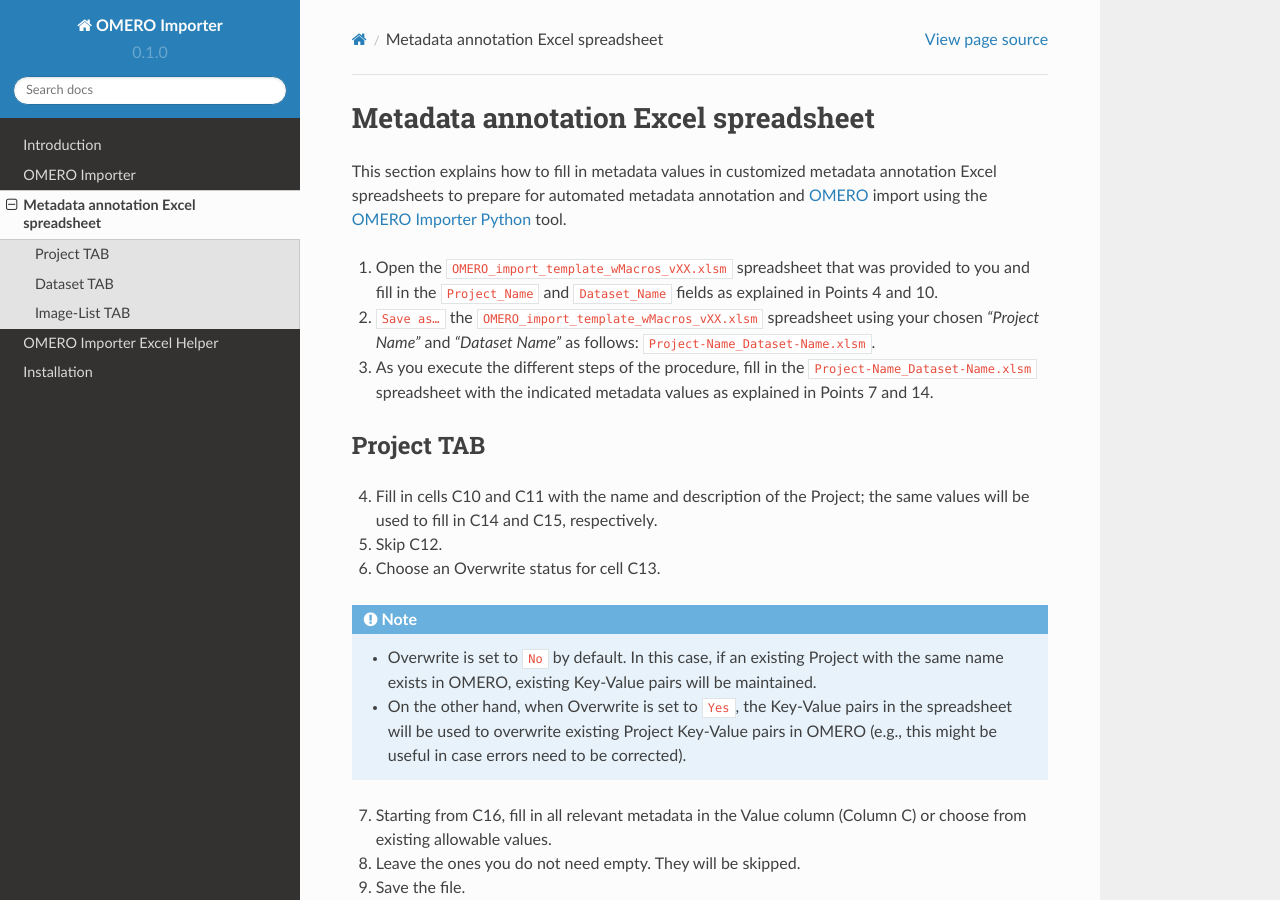
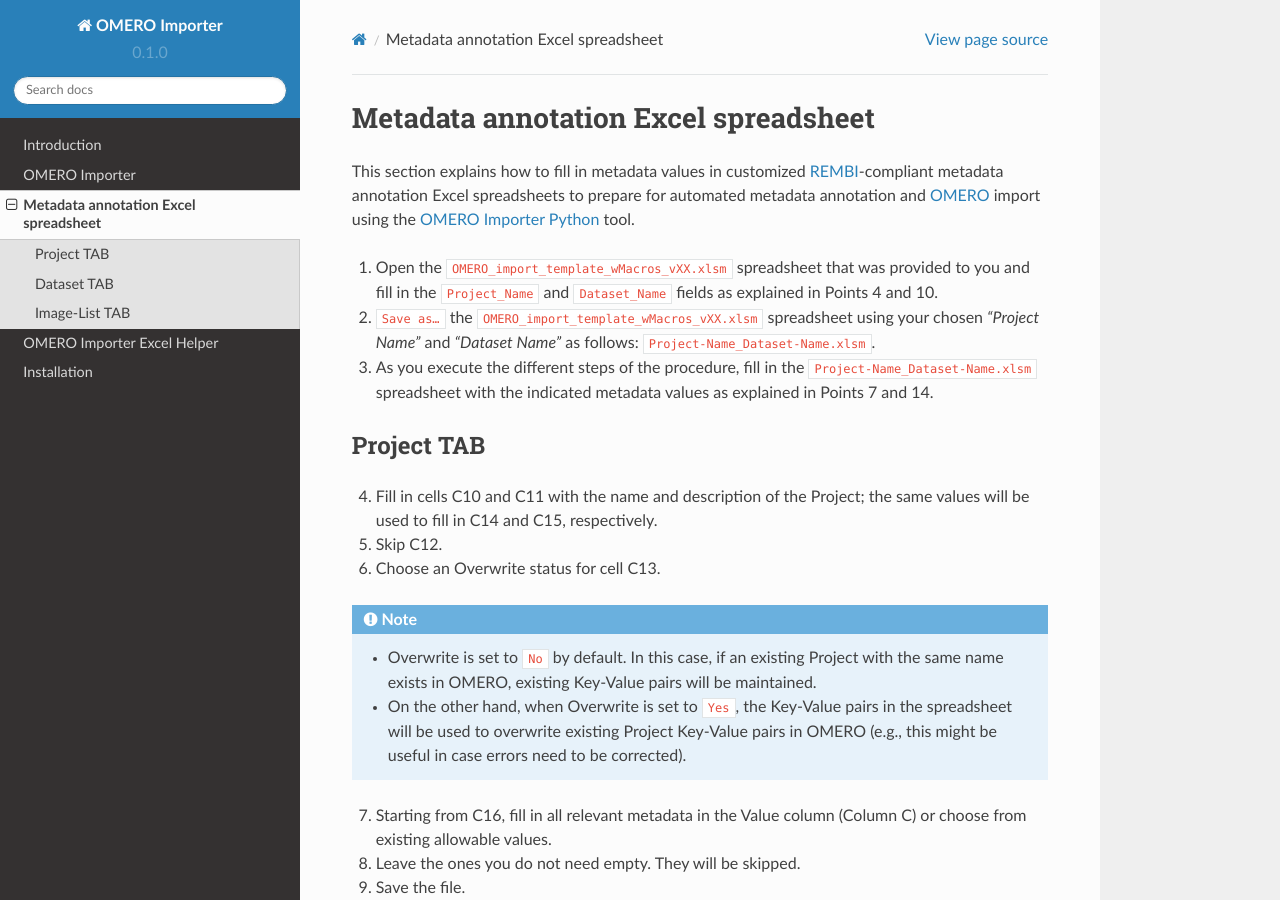
Before and after one commit to WU-BIMAC/OmeroImporterPy-docs, a Sphinx documentation site: the page built from docs/source/usage2.rst, in a window 1280 px wide and 900 px high. Built offline with Sphinx 7.4.7 and the Read the Docs theme 2.0.0, drawn with Linux system fonts in a browser that asks for light colours.

Commit message:
Update usage2.rst

```diff
--- a/docs/source/usage2.rst
+++ b/docs/source/usage2.rst
@@ -1,6 +1,6 @@
 Metadata annotation Excel spreadsheet
 ================================================
-This section explains how to fill in metadata values in customized metadata annotation Excel spreadsheets to prepare for automated metadata annotation and `OMERO <https://www.openmicroscopy.org/omero/scientists/>`_ import using the `OMERO Importer Python <https://github.com/WU-BIMAC/W-IDM_OmeroImporterPy>`_ tool.
+This section explains how to fill in metadata values in customized `REMBI <https://doi.org/10.1038/s41592-021-01166-8>`_-compliant metadata annotation Excel spreadsheets to prepare for automated metadata annotation and `OMERO <https://www.openmicroscopy.org/omero/scientists/>`_ import using the `OMERO Importer Python <https://github.com/WU-BIMAC/W-IDM_OmeroImporterPy>`_ tool.
 
 1.	Open the  ``OMERO_import_template_wMacros_vXX.xlsm`` spreadsheet that was provided to you and fill in the ``Project_Name`` and ``Dataset_Name`` fields as explained in Points 4 and 10.
 2.	``Save as…`` the ``OMERO_import_template_wMacros_vXX.xlsm`` spreadsheet using your chosen *“Project Name”* and *“Dataset Name”* as follows: ``Project-Name_Dataset-Name.xlsm``.
```
